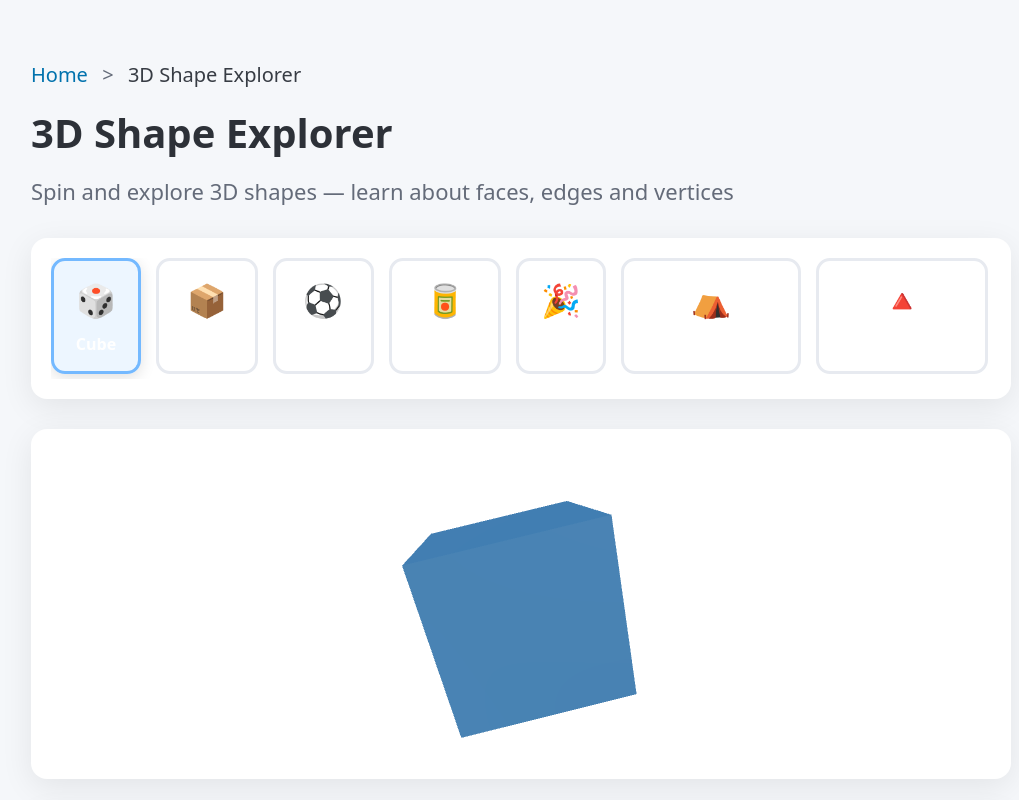
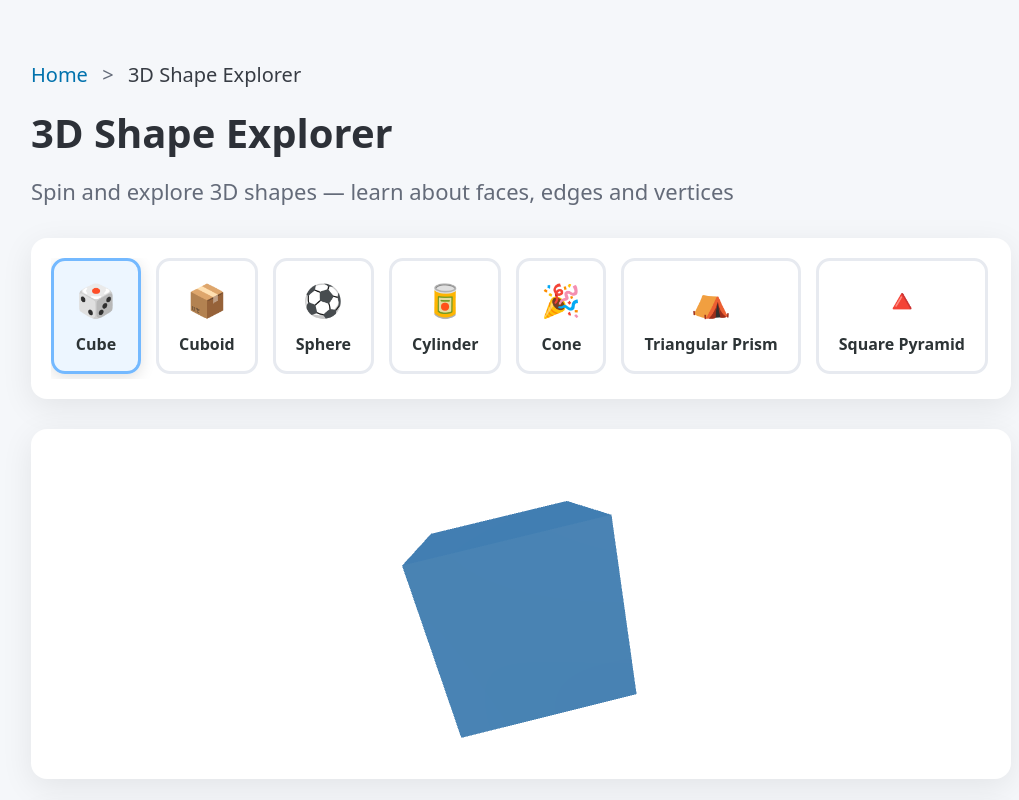
Before and after one commit to vladtraistaru/educational, a Next.js app: page /activity/3d-shape-explorer in a window 1280 px wide. Shown: the top 800 px of the page, without its empty margins (119-1138 px from the left). Built offline with nearby package versions, Linux system fonts and the light colour scheme; no server answers.

Commit message:
Update Activity.module.css to enhance text color for improved readability

```diff
--- a/modules/3d-shape-explorer/Activity.module.css
+++ b/modules/3d-shape-explorer/Activity.module.css
@@ -52,6 +52,7 @@
   font-size: 0.8rem;
   font-weight: 600;
   white-space: nowrap;
+  color: var(--text-primary);
 }
 
 /* 3D Viewer */
```
